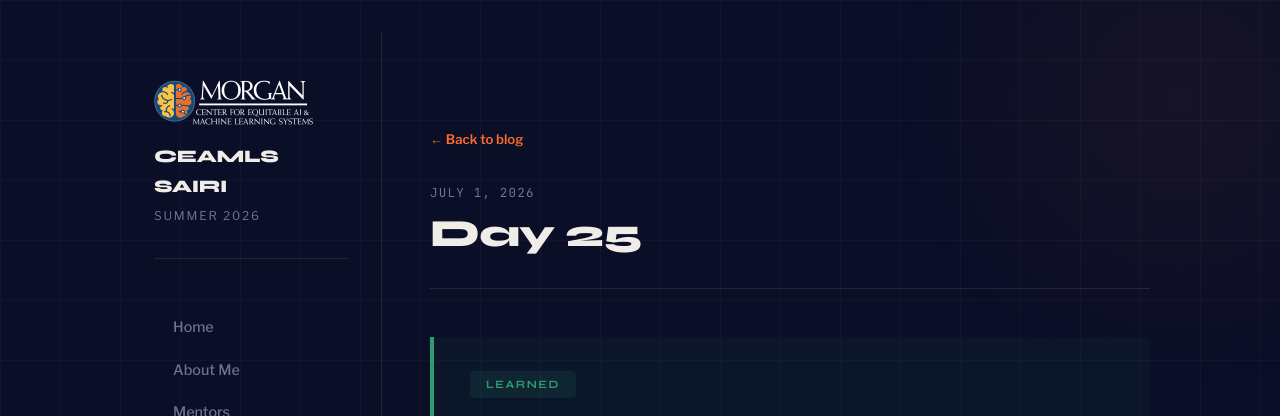
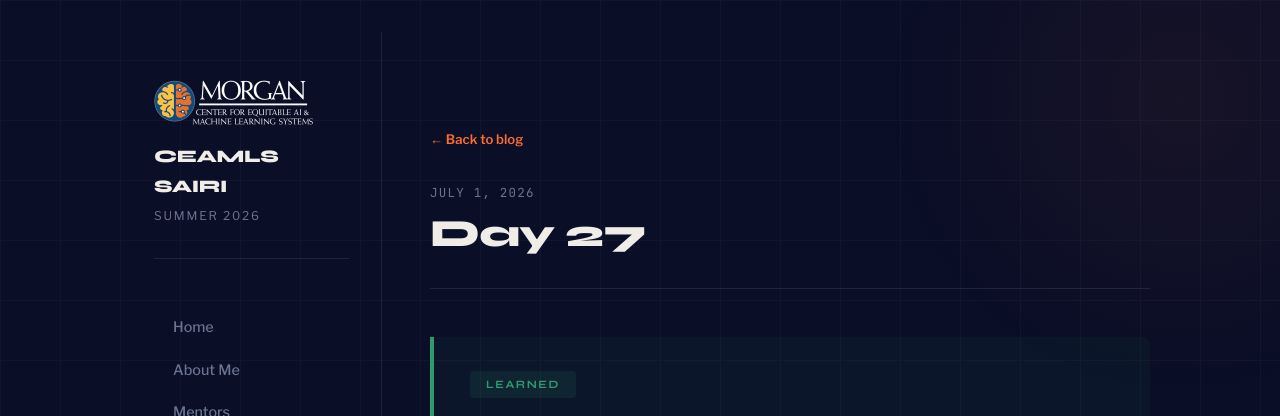
Before and after one commit to Oluwasegun-rm/oluwasegun-rmceamls26.github.io, a Jekyll site: the page built from _posts/2026-07-01-day-27.md, in a window 1280 px wide and 900 px high. Shown: the top 416 px of the window. Built offline with Jekyll 4.4.1, drawn with Linux system fonts in a browser that asks for light colours.

Commit message:
Update Day 27 post with new permalink and content
Updated permalink and title for Day 27 post, and revised content to reflect focus on modality dominance in multimodal learning.

```diff
--- a/_posts/2026-07-01-day-25.md
+++ b/_posts/2026-07-01-day-27.md
@@ -1,8 +1,8 @@
 ---
 layout: post
-title: "Day 25"
+title: "Day 27"
 date: 2026-07-01
-permalink: /day25.html
+permalink: /day27.html
 tags: ["Graph Neural Networks", "Multi-Omics"]
 what_i_learned: |
   Today I focused on preparing for the next major implementation phase of our research project as our team begins transitioning toward building our graph neural network. A large part of the day was spent understanding modality dominance, one of the key challenges in multimodal learning. Since our project integrates genotype, gene expression, DNA methylation, and other biological data sources, it is important that one modality does not overpower the others during training. If this occurs, the model may rely too heavily on one source of information while failing to learn meaningful patterns from the remaining modalities.
```
